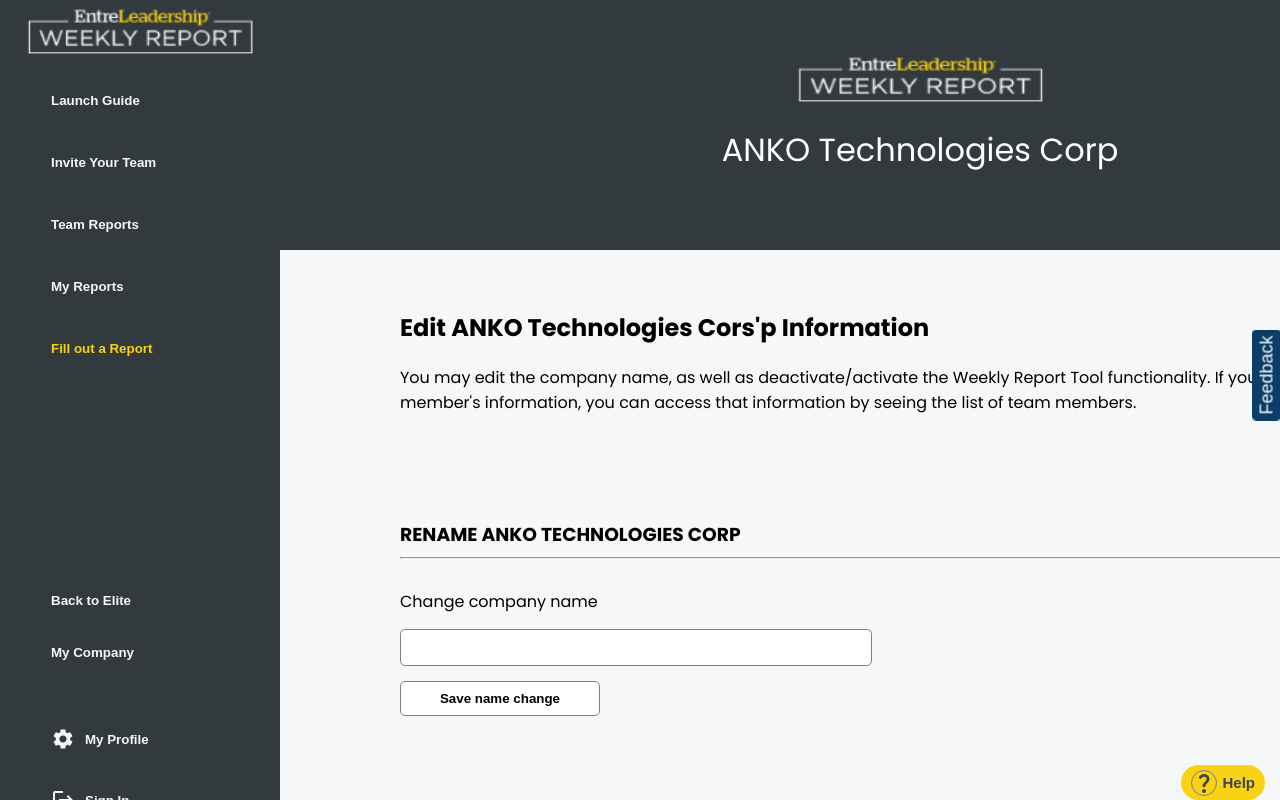
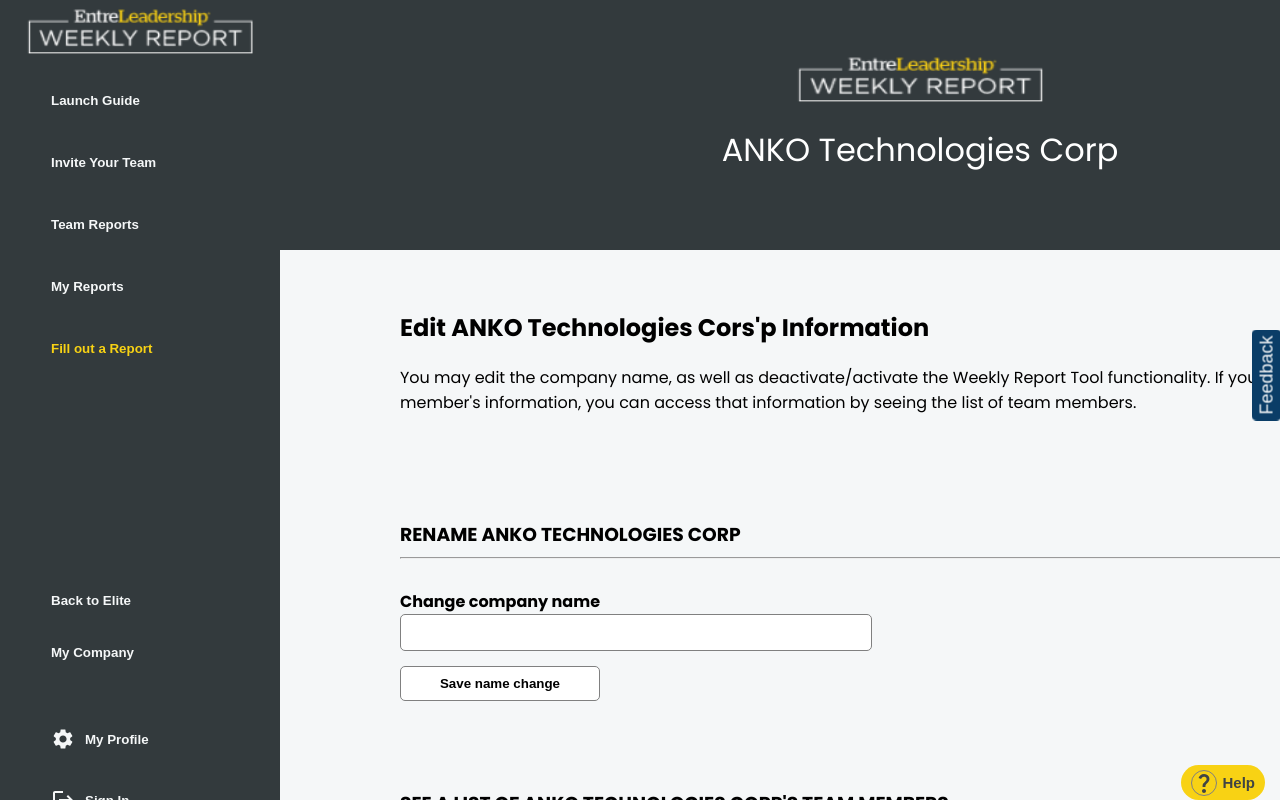
Before and after one commit to ZhilovAstemir/redbull-team-1-teamreport-front-1, a React (Create React App) app: page / in a window 1280 px wide. Both pictures are taken after a click on the link "My Company". Shown: the top 800 px of the page. Built offline with nearby package versions, Linux system fonts and the light colour scheme.

Commit message:
edited styles

```diff
--- a/src/components/FillOutReport/FillOutReport.js
+++ b/src/components/FillOutReport/FillOutReport.js
@@ -130,7 +130,7 @@
       <section className={clsx(styles.moral_container, styles.moral_container_high)}>
         <h3 className={styles.title_of_moral}>Date range</h3>
         <form action="">
-          <label>Choose date</label>
+          <label className={styles.form__label}>Choose date</label>
           <LocalizationProvider
             className={styles.week_picker}
             dateAdapter={AdapterDayjs}
--- a/src/components/FillOutReport/FillOutReport.module.css
+++ b/src/components/FillOutReport/FillOutReport.module.css
@@ -116,7 +116,7 @@
   margin: 0 auto;
 }
 
-form > label {
+.form__label {
   font-weight: 400;
   margin-bottom: 15px;
 }
--- a/src/components/InviteTeamMember/InviteTeamMember.js
+++ b/src/components/InviteTeamMember/InviteTeamMember.js
@@ -110,11 +110,12 @@
             <div className={styles.card__text}>
               Don't worry! You'll be able to add more team members later.
             </div>
-            <form onSubmit={handleSubmit(onSubmit)}>
+            <form onSubmit={handleSubmit(onSubmit)} className={styles.form}>
               <label className={styles.card__inputLabel}>First Name</label>
               <input
                 {...register("firstName", {required: "Firstname is required"})}
                 aria-invalid={errors.firstName ? "true" : "false"}
+                className={styles.card__input}
               />
               {errors.firstName?.type === "required" && (
                 <p className={styles.card__validationMessage} role="alert">
@@ -125,6 +126,7 @@
               <input
                 {...register("lastname", {required: "Lastname is required"})}
                 aria-invalid={errors.lastname ? "true" : "false"}
+                className={styles.card__input}
               />
               {errors.lastname?.type === "required" && (
                 <p className={styles.card__validationMessage} role="alert">
@@ -133,18 +135,19 @@
               )}
               <label className={styles.card__inputLabel}>Email</label>
               <input
-                {...register("mail", {
+                {...register("email", {
                   pattern: {
                     value: emailRegexp,
                     message: "Email has invalid format",
                   },
                   required: "Email Address is required",
                 })}
-                aria-invalid={errors.mail ? "true" : "false"}
+                aria-invalid={errors.email ? "true" : "false"}
+                className={styles.card__input}
               />
               {errors.mail && (
                 <p className={styles.card__validationMessage} role="alert">
-                  {errors.mail?.message}
+                  {errors.email?.message}
                 </p>
               )}
 
--- a/src/components/InviteTeamMember/InviteTeamMember.module.css
+++ b/src/components/InviteTeamMember/InviteTeamMember.module.css
@@ -51,7 +51,7 @@
   cursor: pointer;
 }
 
-form {
+.form {
   display: flex;
   flex-direction: column;
 }
@@ -62,7 +62,7 @@
   margin-bottom: 5px;
 }
 
-input {
+.card__input {
   outline: none;
   font-size: 16px;
   padding: 5px;
--- a/src/components/LogIn/LogIn.js
+++ b/src/components/LogIn/LogIn.js
@@ -9,7 +9,7 @@
   return (
     <div className={styles.container}>
       <div className={styles.form}>
-        <h3 className="mb-0 pb-3">
+        <h3>
           <span>Log In&nbsp;&nbsp;&nbsp;</span>
           <span>Sign Up</span>
         </h3>
@@ -25,7 +25,7 @@
             <div className={styles.card_front}>
               <div className={styles.center_wrap}>
                 <div className={styles.section}>
-                  <h4 className="mb-4 pb-3 h4-sign">Log In</h4>
+                  <h4>Log In</h4>
                   <LogInForm />
                 </div>
               </div>
@@ -33,7 +33,7 @@
             <div className={styles.card_back}>
               <div className={styles.center_wrap}>
                 <div className={styles.section}>
-                  <h4 className="mb-4 pb-3 h4-sign">Sign Up</h4>
+                  <h4>Sign Up</h4>
                   <CompanyRegistration />
                 </div>
               </div>
--- a/src/components/LogIn/LogIn.module.css
+++ b/src/components/LogIn/LogIn.module.css
@@ -4,6 +4,10 @@
   width: 100%;
   height: 100vh;
   position: fixed;
+}
+
+.container > * {
+  box-sizing: border-box;
 }
 
 .form {
@@ -76,9 +80,9 @@
 
 .card_3d_wrap {
   position: relative;
-  width: 440px;
+  width: 480px;
   max-width: 100%;
-  height: 400px;
+  height: 450px;
   -webkit-transform-style: preserve-3d;
   transform-style: preserve-3d;
   perspective: 800px;
@@ -121,16 +125,15 @@
   position: absolute;
   width: 100%;
   padding: 0 35px;
-  top: 50%;
+  top: 46%;
   left: 0;
   transform: translate3d(0, -50%, 35px) perspective(100px);
   z-index: 20;
-  display: block;
+  box-sizing: border-box;
 }
 
 .form-group {
   position: relative;
-  display: block;
   margin: 0;
   padding: 0;
 }
--- a/src/components/MyCompany/MyCompany.js
+++ b/src/components/MyCompany/MyCompany.js
@@ -1,13 +1,13 @@
-import React, {memo} from 'react';
+import React, { memo } from "react";
 import styles from "./MyCompany.module.css";
-import {connect, useDispatch, useSelector} from "react-redux";
+import { connect, useDispatch, useSelector } from "react-redux";
 import HeaderForGuide from "../HeaderForGuide/HeaderForGuide";
-import {updateTitle} from "../../redux/actions";
-import {mapStateToPropsFactory} from "react-redux/es/connect/mapStateToProps";
+import { updateTitle } from "../../redux/actions";
+import { mapStateToPropsFactory } from "react-redux/es/connect/mapStateToProps";
 
 const MyCompany = (props) => {
   const dispatch = useDispatch();
-  const {title} = useSelector((state) => state.title);
+  const { title } = useSelector((state) => state.title);
 
   function handleEntailmentRequest(e) {
     e.preventDefault();
@@ -15,37 +15,50 @@
 
   return (
     <>
-      <HeaderForGuide/>
+      <HeaderForGuide />
       <div className={styles.myCompany_container}>
         <div className={styles.myCompany_div}>
           <section>
             <h1>Edit ANKO Technologies Cors'p Information</h1>
             <p>
-              You may edit the company name, as well as deactivate/activate the Weekly Report Tool
-              functionality.
-              If you need to edit a team member's information, you can access that information by seeing the
-              list of team members.
+              You may edit the company name, as well as deactivate/activate the
+              Weekly Report Tool functionality. If you need to edit a team
+              member's information, you can access that information by seeing
+              the list of team members.
             </p>
           </section>
           <section className={styles.second_flex}>
             <h3>RENAME ANKO TECHNOLOGIES CORP</h3>
             <form action="" onClick={(e) => handleEntailmentRequest(e)}>
-              <hr/>
-              <label>Change company name</label>
-              <input type="text" onChange={(event) => dispatch(updateTitle(event.target.value))}/>
-              <button onClick={props.changeTitle}>Save name change</button>
+              <hr />
+              <label className={styles.label}>Change company name</label>
+              <input
+                className={styles.form__input}
+                type="text"
+                onChange={(event) => dispatch(updateTitle(event.target.value))}
+              />
+              <button
+                className={styles.form__button}
+                onClick={props.changeTitle}
+              >
+                Save name change
+              </button>
             </form>
           </section>
           <section className={styles.third_flex}>
             <h3>SEE A LIST OF ANKO TECHNOLOGIES CORP'S TEAM MEMBERS</h3>
-            <hr/>
+            <hr />
             <p>
-              If you need to edit a particular team member, you can see a complete list of team members and
-              visit their profile to
-              make edits. <strong>You will not be able to see a team member's weekly report.</strong>
+              If you need to edit a particular team member, you can see a
+              complete list of team members and visit their profile to make
+              edits.{" "}
+              <strong>
+                You will not be able to see a team member's weekly report.
+              </strong>
             </p>
             <a onClick={(e) => handleEntailmentRequest(e)}>
               <button
+                className={styles.form__button}
                 onClick={props.openTeamMembers}
               >
                 See All Team Members
@@ -59,7 +72,7 @@
 };
 
 const mapDispatchToProps = (dispatch) => ({
-  changeTitle: () => dispatch({type: "CHANGE_TITLE"}),
-})
+  changeTitle: () => dispatch({ type: "CHANGE_TITLE" }),
+});
 
 export default connect(null, mapDispatchToProps)(memo(MyCompany));
--- a/src/components/MyCompany/MyCompany.module.css
+++ b/src/components/MyCompany/MyCompany.module.css
@@ -35,7 +35,7 @@
   margin: 5px 0 0 0;
 }
 
-form input {
+.form__input {
   width: 450px;
   height: 25px;
   padding: 5px 10px;
@@ -50,16 +50,16 @@
   margin-bottom: 30px;
 }
 
-label {
+.label {
   font-weight: bold;
 }
 
-form input {
+.form__input {
   display: flex;
   flex-direction: column;
 }
 
-form > button {
+.form__button {
   cursor: pointer;
   height: 35px;
   padding: 0 15px;
@@ -69,7 +69,7 @@
   border-radius: 5px;
 }
 
-form > input:hover {
+.form__input:hover {
   border: 1px solid #f4db5a;
 }
 
@@ -96,7 +96,7 @@
   border-radius: 5px;
 }
 
-button:hover {
+.form__button:hover {
   background: #F5F7F8;
 }
 
```
